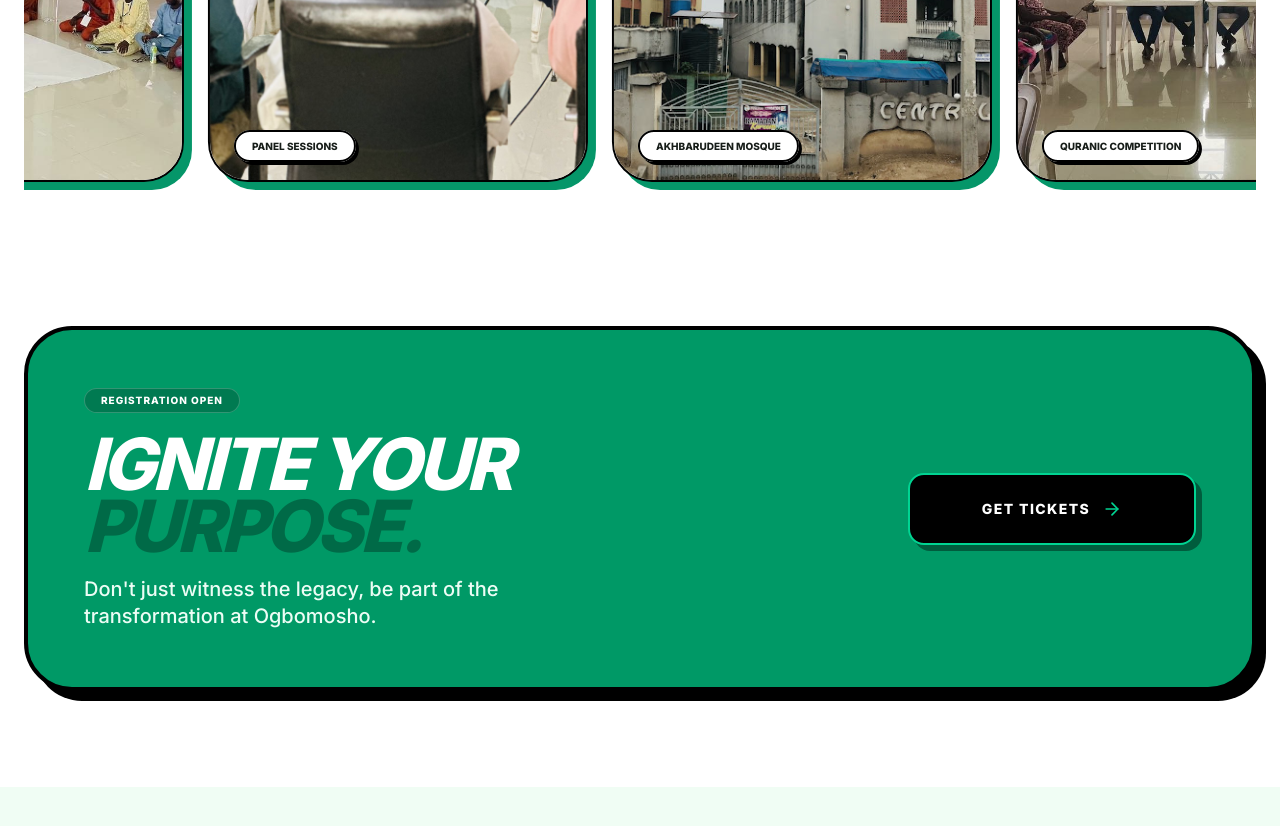
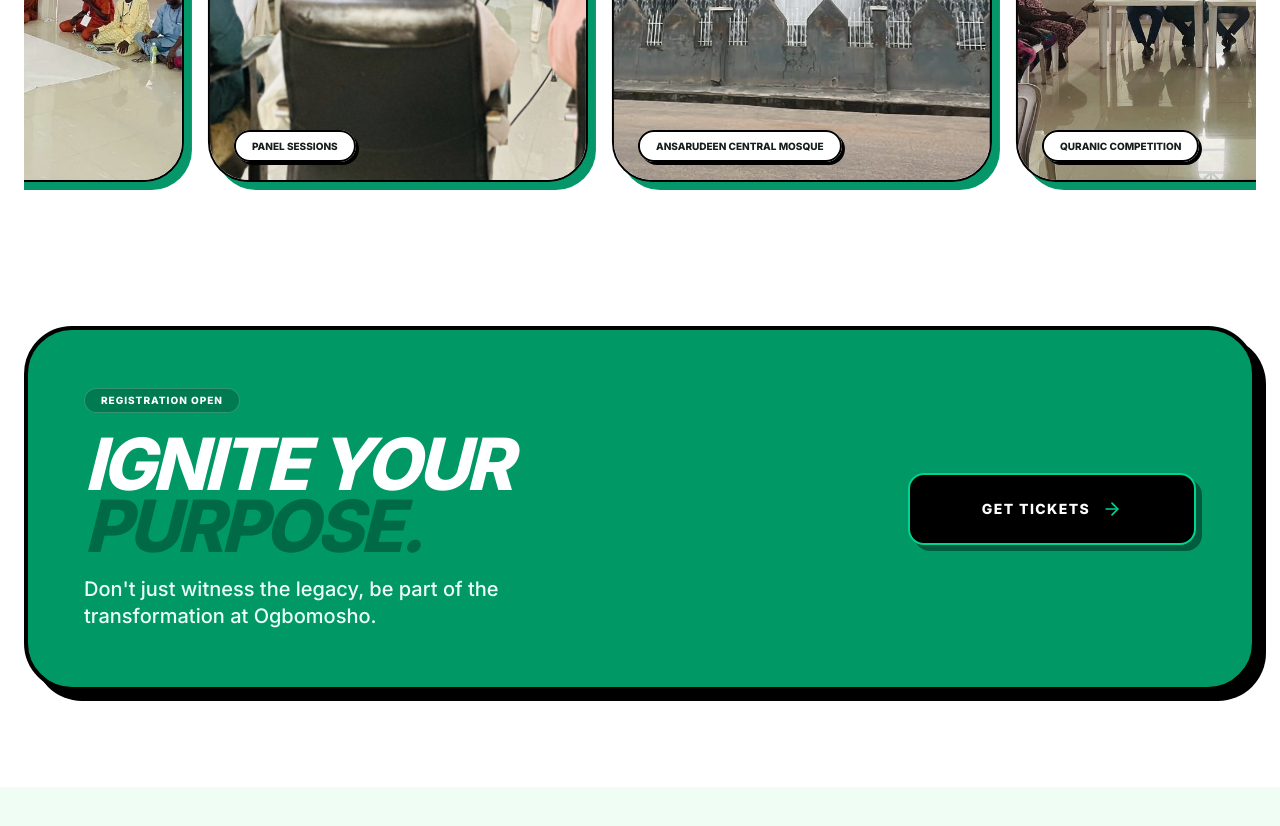
Before and after one commit to Ifetayo02/TOYCAC--26, a React (Vite) app: page / in a window 1280 px wide. Shown: the part 1940-2766 px from the top of the page. Built offline with nearby package versions, Linux system fonts and the light colour scheme.

Commit message:
venue change

```diff
--- a/src/components/Faqs.tsx
+++ b/src/components/Faqs.tsx
@@ -9,7 +9,7 @@ const faqData = [
   },
     {
     question:"When & where it happens?",
-    answer: "Rooted in a legacy of consistency, the Oyo State Zone has successfully organized this conference annually, alternating host institutions to ensure a balanced and inclusive experience for all Muslim students in the state.This year's camp is proudly hosted by TIMSAN LAUTECH, Ogbomosho, and will be held at the Akhbarudeen Central Mosque, Caretaker Area, Ogbomosho from Thursday, 6th to Sunday, 9th August 2026."
+    answer: "Rooted in a legacy of consistency, the Oyo State Zone has successfully organized this conference annually, alternating host institutions to ensure a balanced and inclusive experience for all Muslim students in the state.This year's camp is proudly hosted by TIMSAN LAUTECH, Ogbomosho, and will be held at the Ansarudeen Central Mosque, Oke Ado Akintola Area, Ogbomosho from Thursday, 6th to Sunday, 9th August 2026."
   },
     {
     question: "How do I register for the camp?",
--- a/src/components/Hero.tsx
+++ b/src/components/Hero.tsx
@@ -1,5 +1,5 @@
 import { motion } from "framer-motion";
-import heroImage from "../assets/Akhbarudeen.jpg";
+import heroImage from "../assets/ansarudeen.jpg";
 import { useNavigate } from "react-router-dom";
 
 export const Hero = () => {
--- a/src/components/Logistics.tsx
+++ b/src/components/Logistics.tsx
@@ -58,7 +58,7 @@ export const Logistics = () => {
                 <div>
                   <h4 className="font-bold text-sm md:text-lg text-gray-900">Venue</h4>
                   <p className="text-gray-600 font-medium text-xs md:text-base leading-tight">
-                    Akhbarudeen Central Mosque, Caretaker Area, Ogbomosho.
+                    Ansarudeen Central Mosque, Oke Ado Akintola, Ogbomosho.
                   </p>
                   <p className="text-[10px] md:text-sm text-emerald-700 font-bold uppercase mt-1">Oyo State, Nigeria.</p>
                 </div>
--- a/src/components/Overview.tsx
+++ b/src/components/Overview.tsx
@@ -9,7 +9,7 @@ import imgCompetition from "../assets/competition.jpg";
 import imgZikr from "../assets/Zikr.jpg";
 import imgPanel from "../assets/Panel Session.jpg";
 import imgMedical from "../assets/Medical Checkup.jpg";
-import imgMosque from "../assets/Akhbarudeen.jpg";
+import imgMosque from "../assets/ansarudeen.jpg";
 
 const features = [
   {
@@ -36,7 +36,7 @@ const gallery = [
   { url: imgBrotherhood, label: "Brotherhood" },
   { url: imgZikr, label: "Zikr Sessions" },
   { url: imgPanel, label: "Panel Sessions" },
-  { url: imgMosque, label: "Akhbarudeen Mosque" },
+  { url: imgMosque, label: "Ansarudeen Central Mosque" },
   { url: imgCompetition, label: "Quranic Competition" },
   { url: imgMedical, label: "Medical Checkup" }
 ];
```
Also changed, not shown: src/assets/ansarudeen.jpg (added), src/assets/photo_2026-08-05_13-12-44.jpg (added).
